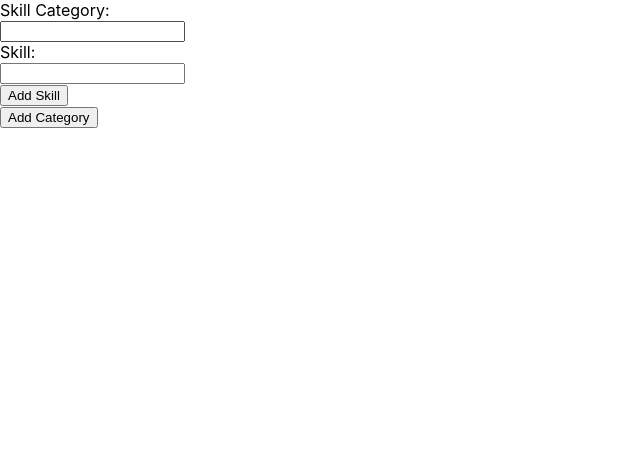
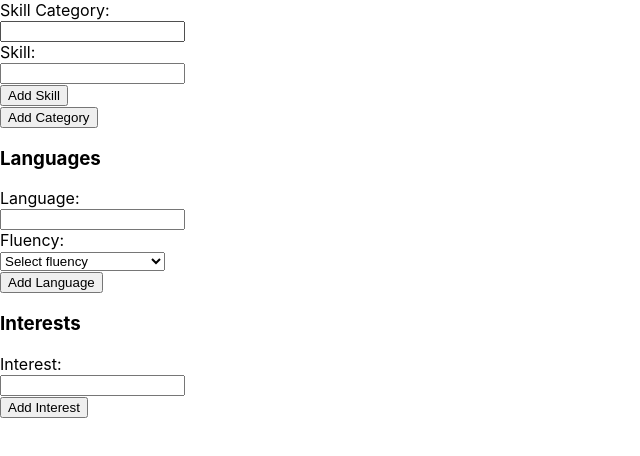
Before and after one commit to syamkarni/Resume_builder, a React (Create React App) app in the folder frontend/: page /Skills in a window 1280 px wide. Shown: the top 456 px of the page, without its empty margins (0-640 px from the left). Built offline with nearby package versions, Linux system fonts and the light colour scheme.

Commit message:
completed preparing barebone frontend

```diff
--- a/frontend/src/components/Skills/index.js
+++ b/frontend/src/components/Skills/index.js
@@ -7,7 +7,24 @@ const Skills = () => {
     skills: ['']
   });
 
-  const handleInputChange = (e, index) => {
+  const [languages, setLanguages] = useState([]);
+  const [currentLanguage, setCurrentLanguage] = useState({
+    language: '',
+    fluency: ''
+  });
+
+  const [interests, setInterests] = useState([]);
+  const [currentInterest, setCurrentInterest] = useState('');
+
+  const fluencyLevels = [
+    'Native Speaker',
+    'Professional Proficiency',
+    'Intermediate Proficiency',
+    'Basic Proficiency',
+    'Beginner'
+  ];
+
+  const handleSkillInputChange = (e, index) => {
     const { name, value } = e.target;
     if (name === 'skills') {
       const updatedSkills = [...currentCategory.skills];
@@ -16,6 +33,15 @@ const Skills = () => {
     } else {
       setCurrentCategory((prev) => ({ ...prev, [name]: value }));
     }
+  };
+
+  const handleLanguageInputChange = (e) => {
+    const { name, value } = e.target;
+    setCurrentLanguage((prev) => ({ ...prev, [name]: value }));
+  };
+
+  const handleInterestInputChange = (e) => {
+    setCurrentInterest(e.target.value);
   };
 
   const addSkillField = () => {
@@ -35,16 +61,31 @@ const Skills = () => {
     }
   };
 
+  const addLanguage = () => {
+    if (currentLanguage.language && currentLanguage.fluency) {
+      setLanguages((prev) => [...prev, currentLanguage]);
+      setCurrentLanguage({ language: '', fluency: '' });
+    }
+  };
+
+  const addInterest = () => {
+    if (currentInterest) {
+      setInterests((prev) => [...prev, currentInterest]);
+      setCurrentInterest('');
+    }
+  };
+
   return (
     <div className="section-container" id="skills">
       <div className="section-main">
+        {/* Skill Categories */}
         <label htmlFor="category">Skill Category:</label><br />
         <input
           type="text"
           id="category"
           name="category"
           value={currentCategory.category}
-          onChange={handleInputChange}
+          onChange={handleSkillInputChange}
           required
         /><br />
 
@@ -56,7 +97,7 @@ const Skills = () => {
               id={`skill-${index}`}
               name="skills"
               value={skill}
-              onChange={(e) => handleInputChange(e, index)}
+              onChange={(e) => handleSkillInputChange(e, index)}
               required
             /><br />
           </div>
@@ -65,6 +106,7 @@ const Skills = () => {
         <button type="button" onClick={addSkillField}>Add Skill</button><br />
         <button type="button" onClick={addCategory}>Add Category</button>
 
+        {/* Display Skills */}
         <div className="skills-list">
           {skillsData.map((category, index) => (
             <div key={index} className="skills-entry">
@@ -77,6 +119,66 @@ const Skills = () => {
             </div>
           ))}
         </div>
+
+        {/* Languages */}
+        <div className="languages-section">
+          <h3>Languages</h3>
+          <label htmlFor="language">Language:</label><br />
+          <input
+            type="text"
+            id="language"
+            name="language"
+            value={currentLanguage.language}
+            onChange={handleLanguageInputChange}
+            required
+          /><br />
+
+          <label htmlFor="fluency">Fluency:</label><br />
+          <select
+            id="fluency"
+            name="fluency"
+            value={currentLanguage.fluency}
+            onChange={handleLanguageInputChange}
+            required
+          >
+            <option value="" disabled>Select fluency</option>
+            {fluencyLevels.map((level, index) => (
+              <option key={index} value={level}>
+                {level}
+              </option>
+            ))}
+          </select><br />
+
+          <button type="button" onClick={addLanguage}>Add Language</button>
+
+          {languages.map((lang, index) => (
+            <div key={index}>
+              <p>{lang.language} - {lang.fluency}</p>
+            </div>
+          ))}
+        </div>
+
+        {/* Interests */}
+        <div className="interests-section">
+          <h3>Interests</h3>
+          <label htmlFor="interest">Interest:</label><br />
+          <input
+            type="text"
+            id="interest"
+            value={currentInterest}
+            onChange={handleInterestInputChange}
+            required
+          /><br />
+          <button type="button" onClick={addInterest}>Add Interest</button>
+
+          {interests.map((interest, index) => (
+            <div key={index}>
+              <p>{interest}</p>
+            </div>
+          ))}
+        </div>
+
+
       </div>
     </div>
   );
```
